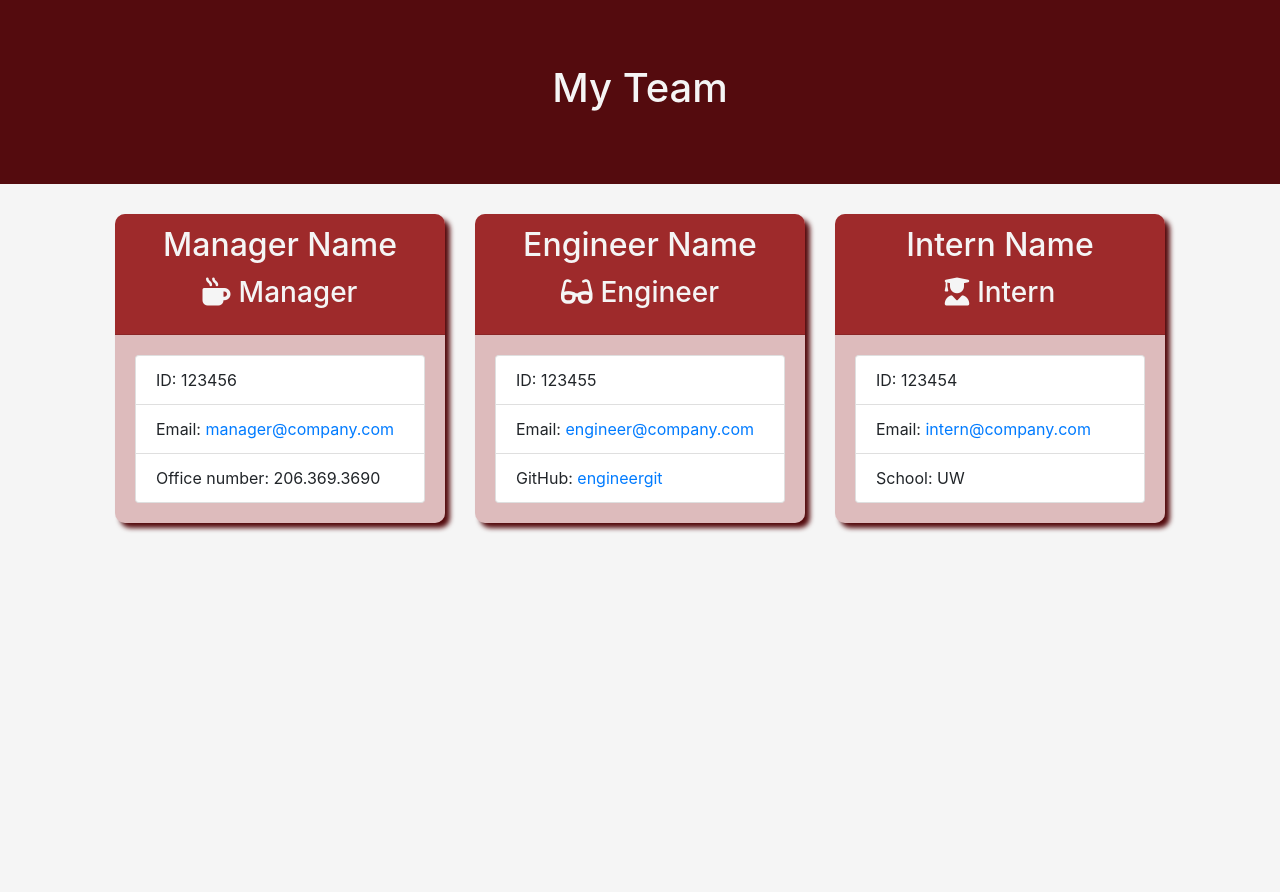
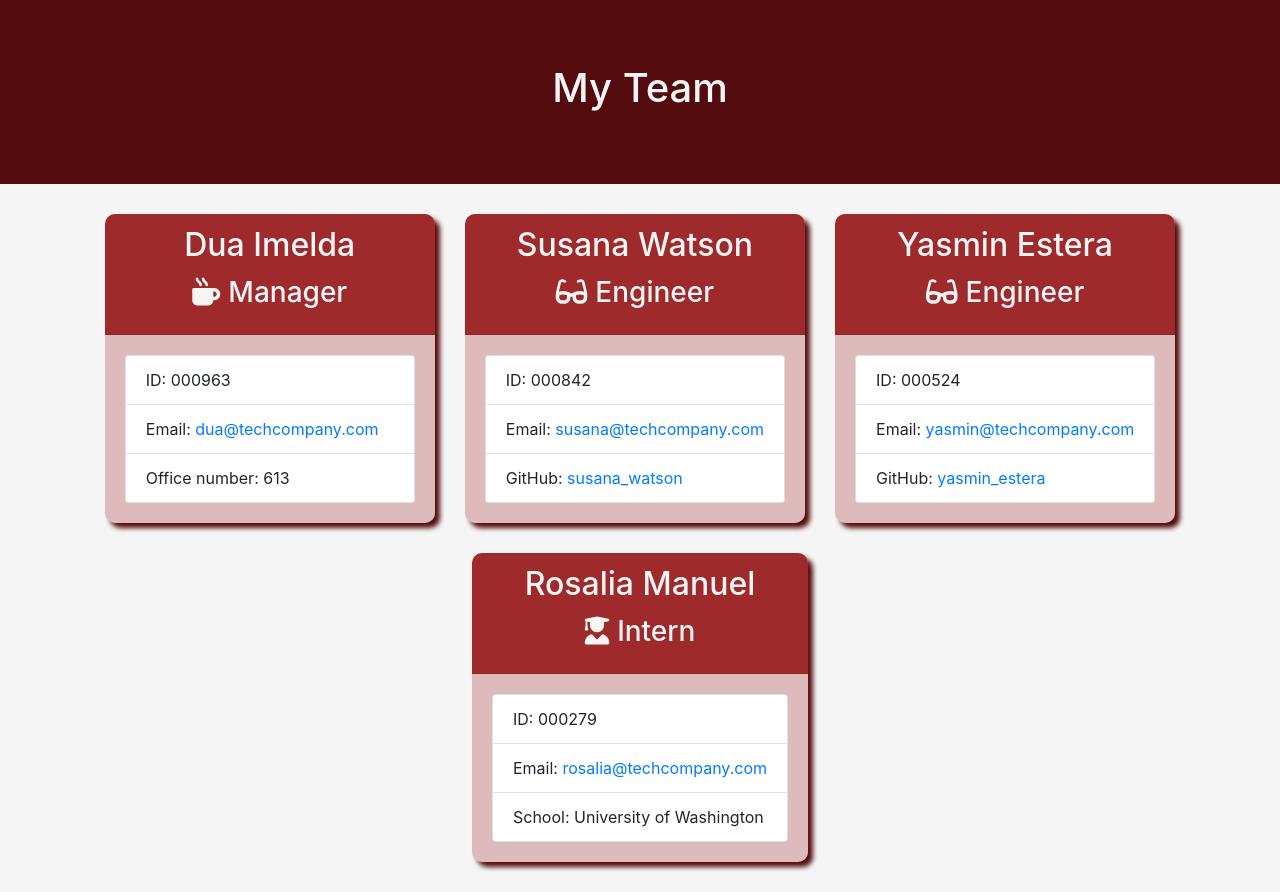
Before and after one commit to lola-violet/team-profile-generator, a website: page dist/index.html in a window 1280 px wide. Before the commit the page ends 800 px from the top, so only its background shows below. Drawn offline with nearby package versions, Linux system fonts and the light colour scheme.

```diff
--- a/dist/index.html
+++ b/dist/index.html
@@ -27,42 +27,56 @@
 
     <div class="card employee-card">
         <div class="card-header custom-header">
-            <h2 class="card-title">Manager Name</h2>
+            <h2 class="card-title">Dua Imelda</h2>
             <h3 class="card-title"><i class="fas fa-mug-hot mr-2"></i>Manager</h3>
         </div>
         <div class="card-body">
             <ul class="list-group">
-                <li class="list-group-item">ID: 123456</li>
-                <li class="list-group-item">Email: <a href="mailto:manager@company.com">manager@company.com</a></li>
-                <li class="list-group-item">Office number: 206.369.3690</li>
+                <li class="list-group-item">ID: 000963</li>
+                <li class="list-group-item">Email: <a href="mailto:dua@techcompany.com">dua@techcompany.com</a></li>
+                <li class="list-group-item">Office number: 613</li>
             </ul>
         </div>
     </div>
 
     <div class="card employee-card">
         <div class="card-header custom-header">
-            <h2 class="card-title">Engineer Name</h2>
+            <h2 class="card-title">Susana Watson</h2>
             <h3 class="card-title"><i class="fas fa-glasses mr-2"></i>Engineer</h3>
         </div>
         <div class="card-body">
             <ul class="list-group">
-                <li class="list-group-item">ID: 123455</li>
-                <li class="list-group-item">Email: <a href="mailto:engineer@company.com">engineer@company.com</a></li>
-                <li class="list-group-item">GitHub: <a href="https://github.com/engineergit" target="_blank" rel="noopener noreferrer">engineergit</a></li>
+                <li class="list-group-item">ID: 000842</li>
+                <li class="list-group-item">Email: <a href="mailto:susana@techcompany.com">susana@techcompany.com</a></li>
+                <li class="list-group-item">GitHub: <a href="https://github.com/susana_watson" target="_blank" rel="noopener noreferrer">susana_watson</a></li>
             </ul>
         </div>
     </div>
 
     <div class="card employee-card">
         <div class="card-header custom-header">
-            <h2 class="card-title">Intern Name</h2>
+            <h2 class="card-title">Yasmin Estera</h2>
+            <h3 class="card-title"><i class="fas fa-glasses mr-2"></i>Engineer</h3>
+        </div>
+        <div class="card-body">
+            <ul class="list-group">
+                <li class="list-group-item">ID: 000524</li>
+                <li class="list-group-item">Email: <a href="mailto:yasmin@techcompany.com">yasmin@techcompany.com</a></li>
+                <li class="list-group-item">GitHub: <a href="https://github.com/yasmin_estera" target="_blank" rel="noopener noreferrer">yasmin_estera</a></li>
+            </ul>
+        </div>
+    </div>
+
+    <div class="card employee-card">
+        <div class="card-header custom-header">
+            <h2 class="card-title">Rosalia Manuel</h2>
             <h3 class="card-title"><i class="fas fa-user-graduate mr-2"></i>Intern</h3>
         </div>
         <div class="card-body">
             <ul class="list-group">
-                <li class="list-group-item">ID: 123454</li>
-                <li class="list-group-item">Email: <a href="mailto:intern@company.com">intern@company.com</a></li>
-                <li class="list-group-item">School: UW</li>
+                <li class="list-group-item">ID: 000279</li>
+                <li class="list-group-item">Email: <a href="mailto:rosalia@techcompany.com">rosalia@techcompany.com</a></li>
+                <li class="list-group-item">School: University of Washington</li>
             </ul>
         </div>
     </div>
```
Also changed, not shown: README.md.
